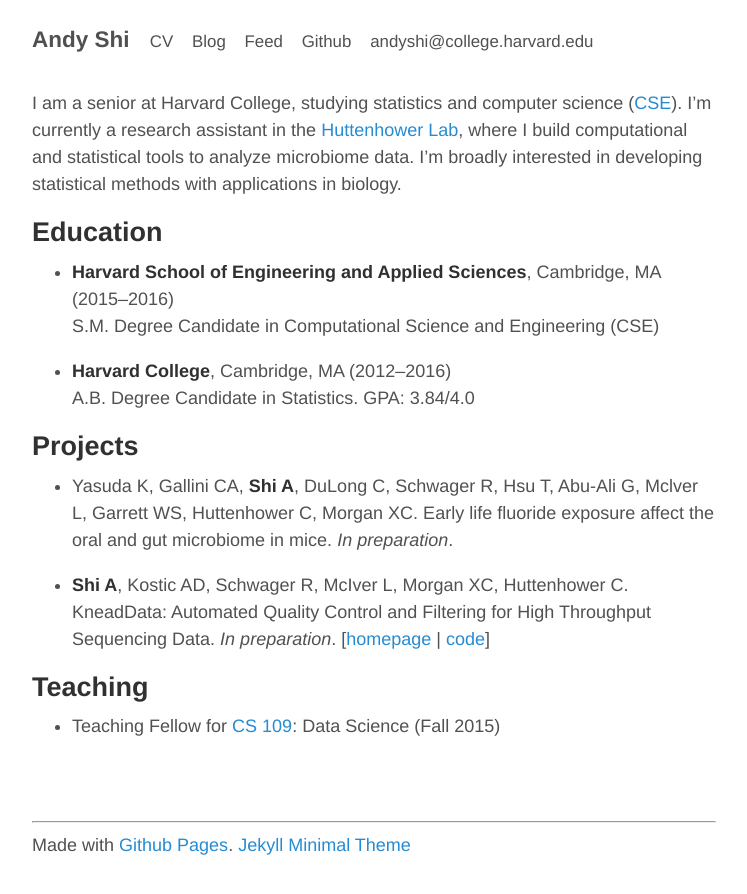
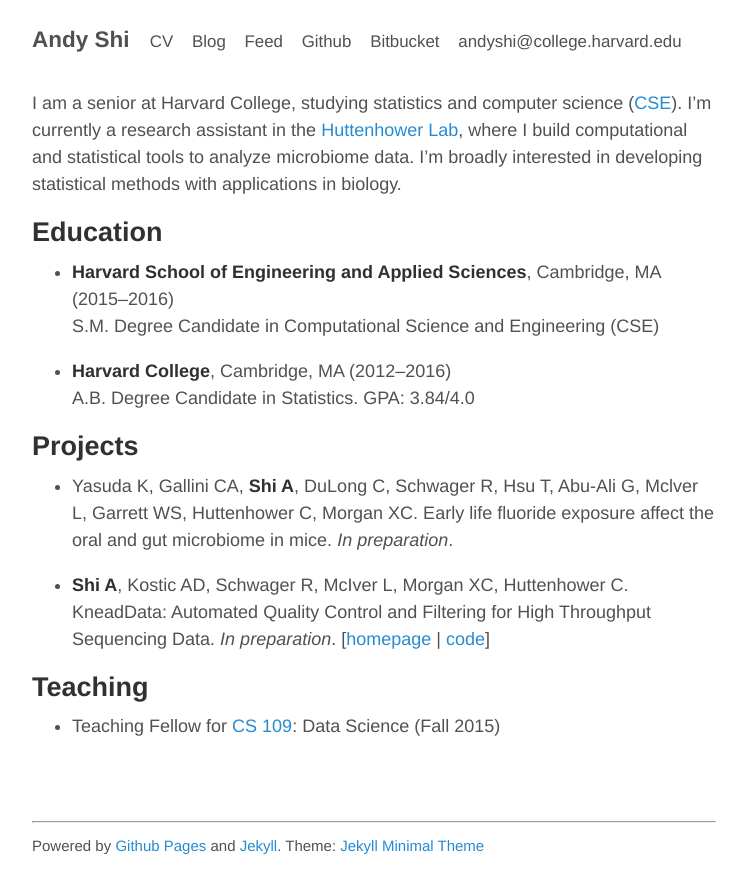
Before and after one commit to shiandy/shiandy.github.io, a Jekyll site: the page built from index.markdown, in a window 1280 px wide. Shown: the top 894 px of the page, without its empty margins (266-1013 px from the left). Built offline with Jekyll 4.4.1, drawn with Linux system fonts in a browser that asks for light colours; Markdown is read by kramdown in place of the engine named in the settings.

Commit message:
add bitbucket to header, update footer

```diff
--- a/_layouts/default.html
+++ b/_layouts/default.html
@@ -25,6 +25,9 @@
        &nbsp;&nbsp;&nbsp;<a href="http://github.com/shiandy">Github</a>
      </small>
      <small>
+       &nbsp;&nbsp;&nbsp;<a href="https://bitbucket.org/andys314/">Bitbucket</a>
+     </small>
+     <small>
          &nbsp;&nbsp;&nbsp;<a>&#97;&#110;&#100;&#121;&#115;&#104;&#105;&#64;&#99;&#111;&#108;&#108;&#101;&#103;&#101;&#46;&#104;&#97;&#114;&#118;&#97;&#114;&#100;&#46;&#101;&#100;&#117;</a>
      </small>
    </h3>
@@ -37,9 +40,12 @@
 <br><br>
 <hr>
 <div id="footer">
-    Made with <a href="https://pages.github.com">Github Pages</a>.
+    <small>
+    Powered by <a href="https://pages.github.com">Github Pages</a> and <a
+                 href="http://jekyllrb.com/">Jekyll</a>. Theme:
 <a href="https://github.com/drjekyllthemes/jekyll-minimal-theme">Jekyll Minimal
     Theme</a>
+    </small>
 </div>
 
 </div><!-- .container -->
```
